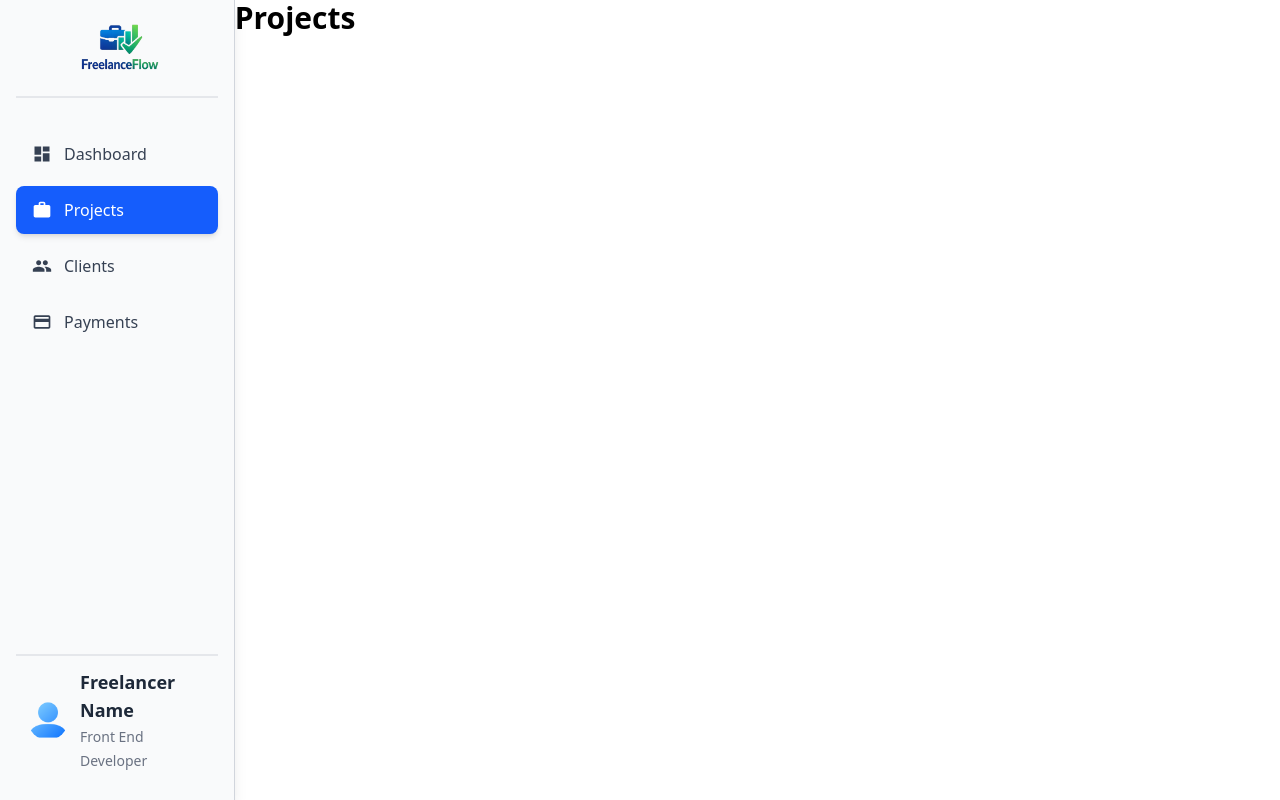
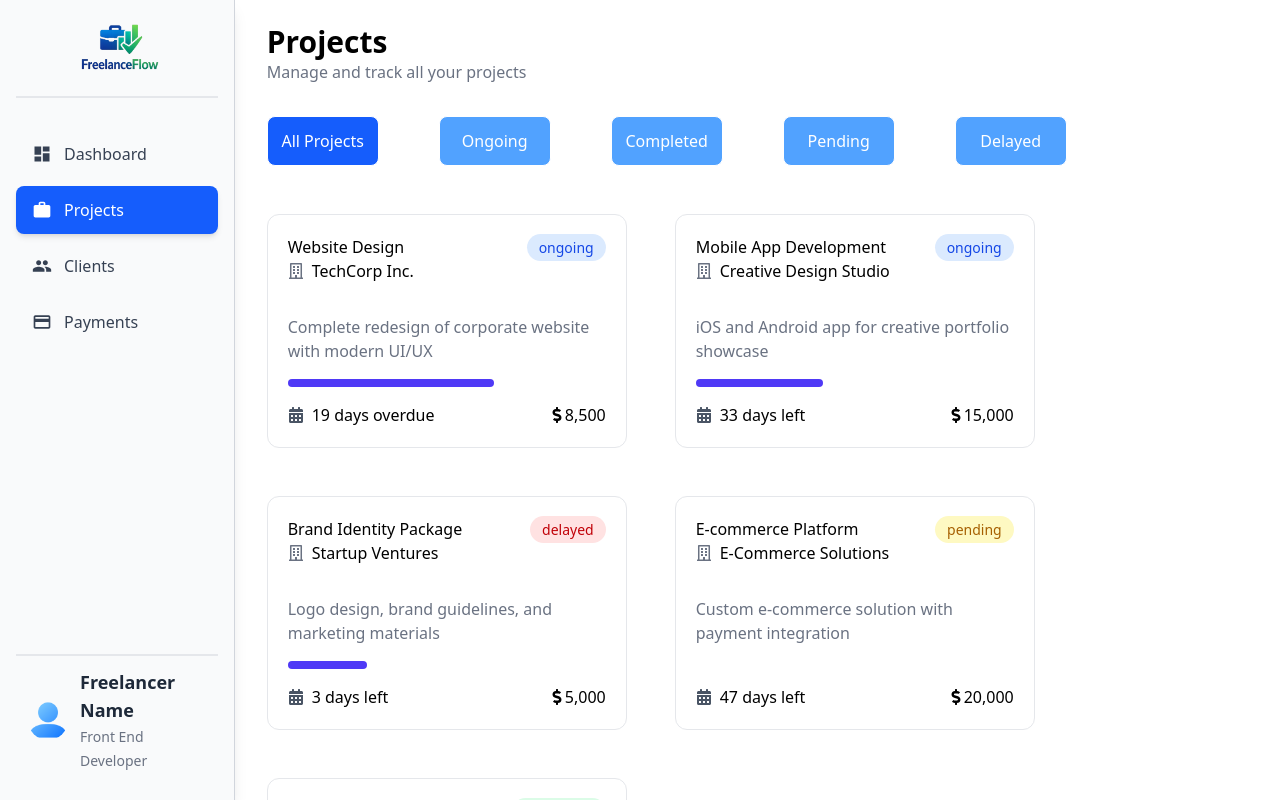
Before and after one commit to mohibkhan2001/Freelance-Flow, a React (Vite) app: page /projects in a window 1280 px wide. Shown: the top 800 px of the page. Built offline with nearby package versions, Linux system fonts and the light colour scheme.

Commit message:
Add project management components and filter functionality

```diff
--- /dev/null
+++ b/src/components/projects/ProjectsCard.jsx
@@ -0,0 +1,113 @@
+import { FaCalendarAlt, FaDollarSign, FaRegBuilding } from "react-icons/fa";
+
+const ProjetcsCard = ({ selectedFilter }) => {
+  const projects = [
+    {
+      title: "Website Design",
+      company: "TechCorp Inc.",
+      description: "Complete redesign of corporate website with modern UI/UX",
+      progress: 65,
+      remainingTime: "19 days overdue",
+      payment: "8,500",
+      status: "ongoing",
+    },
+    {
+      title: "Mobile App Development",
+      company: "Creative Design Studio",
+      description: "iOS and Android app for creative portfolio showcase",
+      progress: 40,
+      remainingTime: "33 days left",
+      payment: "15,000",
+      status: "ongoing",
+    },
+    {
+      title: "Brand Identity Package",
+      company: "Startup Ventures",
+      description: "Logo design, brand guidelines, and marketing materials",
+      progress: 25,
+      remainingTime: "3 days left",
+      payment: "5,000",
+      status: "delayed",
+    },
+    {
+      title: "E-commerce Platform",
+      company: "E-Commerce Solutions",
+      description: "Custom e-commerce solution with payment integration",
+      progress: 0,
+      remainingTime: "47 days left",
+      payment: "20,000",
+      status: "pending",
+    },
+    {
+      title: "Marketing Campaign",
+      company: "TechCorp Inc.",
+      description: "Digital marketing campaign for product launch",
+      progress: 100,
+      remainingTime: "12 days overdue",
+      payment: "6,000",
+      status: "completed",
+    },
+  ];
+
+  const filteredProjects = selectedFilter === "All Projects"
+    ? projects
+    : projects.filter(project => project.status === selectedFilter.toLowerCase());
+
+  const statusStyles = {
+    ongoing: "bg-blue-100 text-blue-700",
+    delayed: "bg-red-100 text-red-700",
+    pending: "bg-yellow-100 text-yellow-700",
+    completed: "bg-green-100 text-green-700",
+  };
+
+  return (
+    <div className="flex flex-wrap items-center gap-12 select-none">
+      {filteredProjects.map((project, index) => {
+        return (
+          <div
+            className=" project_card w-90 rounded-xl border border-gray-200  p-5  h-fit cursor-pointer hover:shadow-xl hover:scale-105 transition-all duration-100 "
+            key={index}
+          >
+            <div className="project_title_company">
+              <h2>{project.title}</h2>
+              <p className="flex items-center gap-2">
+                <FaRegBuilding className="inline text-gray-500" />{" "}
+                <span>{project.company}</span>
+              </p>
+            </div>
+            <div className="project_status">
+              <span
+                className={`w-fit px-3 py-1 rounded-full text-sm font-medium
+          ${statusStyles[project.status]}`}
+              >
+                {project.status}
+              </span>
+            </div>
+            <div className="project_description">
+              <span className="w-full text-gray-500">
+                {project.description}
+              </span>
+            </div>
+            <div
+              className="bg-indigo-600 h-2 rounded-full transition-all duration-300 project_progress"
+              style={{ width: `${project.progress}%` }}
+            ></div>
+
+            <div className="project_time_payment flex justify-between items-center">
+              <div className="remaining_time flex items-center gap-2">
+                <FaCalendarAlt className="text-gray-600" />
+                <span>{project.remainingTime}</span>
+              </div>
+              <div className="payment flex items-center">
+                <FaDollarSign />
+                <span className="font-medium">{project.payment}</span>
+              </div>
+            </div>
+          </div>
+        );
+      })}
+    </div>
+  );
+};
+
+export default ProjetcsCard;
--- /dev/null
+++ b/src/components/projects/ProjectsFilter.jsx
@@ -0,0 +1,30 @@
+import React from "react";
+
+const ProjectsFilter = ({ selectedFilter, setSelectedFilter }) => {
+  const filters = [
+    "All Projects",
+    "Ongoing",
+    "Completed",
+    "Pending",
+    "Delayed",
+  ];
+  return (
+    <div className="flex items-center gap-15 select-none">
+      {filters.map((filter, index) => {
+        return (
+          <div
+            key={index}
+            className={`border w-28 py-3 px-2 rounded-lg text-center font-semibol transition-all cursor-pointer ${
+              selectedFilter === filter ? 'bg-blue-600 text-white' : 'bg-blue-400 text-white'
+            }`}
+            onClick={() => setSelectedFilter(filter)}
+          >
+            <p className="">{filter}</p>
+          </div>
+        );
+      })}
+    </div>
+  );
+};
+
+export default ProjectsFilter;
--- /dev/null
+++ b/src/components/projects/ProjectsFilterGrid.jsx
@@ -0,0 +1,10 @@
+import React from 'react'
+import ProjectsFilter from './ProjectsFilter'
+
+const ProjectsFilterGrid = ({ selectedFilter, setSelectedFilter }) => {
+  return (
+    <div className='py-8'><ProjectsFilter selectedFilter={selectedFilter} setSelectedFilter={setSelectedFilter}/></div>
+  )
+}
+
+export default ProjectsFilterGrid
--- /dev/null
+++ b/src/components/projects/ProjectsGrid.jsx
@@ -0,0 +1,11 @@
+import React from 'react'
+import ProjetcsCard from './ProjectsCard'
+
+const ProjectsGrid = ({ selectedFilter }) => {
+  return (
+    <div className='projects_grid py-4 flex-1'><ProjetcsCard selectedFilter={selectedFilter}/>
+    </div>
+  )
+}
+
+export default ProjectsGrid
--- a/src/index.css
+++ b/src/index.css
@@ -1 +1,16 @@
 @import "tailwindcss";
+
+.project_card {
+display: grid;
+grid-template-columns: repeat(5, 1fr);
+grid-auto-rows: auto;
+grid-column-gap: 0px;
+grid-row-gap: 0px;
+gap: 1rem;
+}
+
+.project_title_company { grid-area: 1 / 1 / 1 / 5; }
+.project_status { grid-area: 1 / 5 / 1 / 6; }
+.project_description { grid-area: 3 / 1 / 3 / 6; }
+.project_progress { grid-area: 4 / 1 / 5 / 6; }
+.project_time_payment { grid-area: 5 / 1 / 6 / 6; }
--- a/src/pages/Projects.jsx
+++ b/src/pages/Projects.jsx
@@ -1,10 +1,16 @@
-import React from 'react'
+import React, { useState } from 'react'
 import Header from '../components/common/Header'
+import ProjectsFilterGrid from '../components/projects/ProjectsFilterGrid'
+import ProjectsGrid from '../components/projects/ProjectsGrid'
 
 const Projects = () => {
+  const [selectedFilter, setSelectedFilter] = useState('All Projects');
+
   return (
-    <div>
-      <Header HeaderName={"Projects"}/>
+    <div className='w-full h-screen py-6 px-8 flex flex-col'>
+      <Header HeaderName={"Projects"} HeaderDescription={"Manage and track all your projects"}/>
+      <ProjectsFilterGrid selectedFilter={selectedFilter} setSelectedFilter={setSelectedFilter}/>
+      <ProjectsGrid selectedFilter={selectedFilter}/>
     </div>
   )
 }
```
